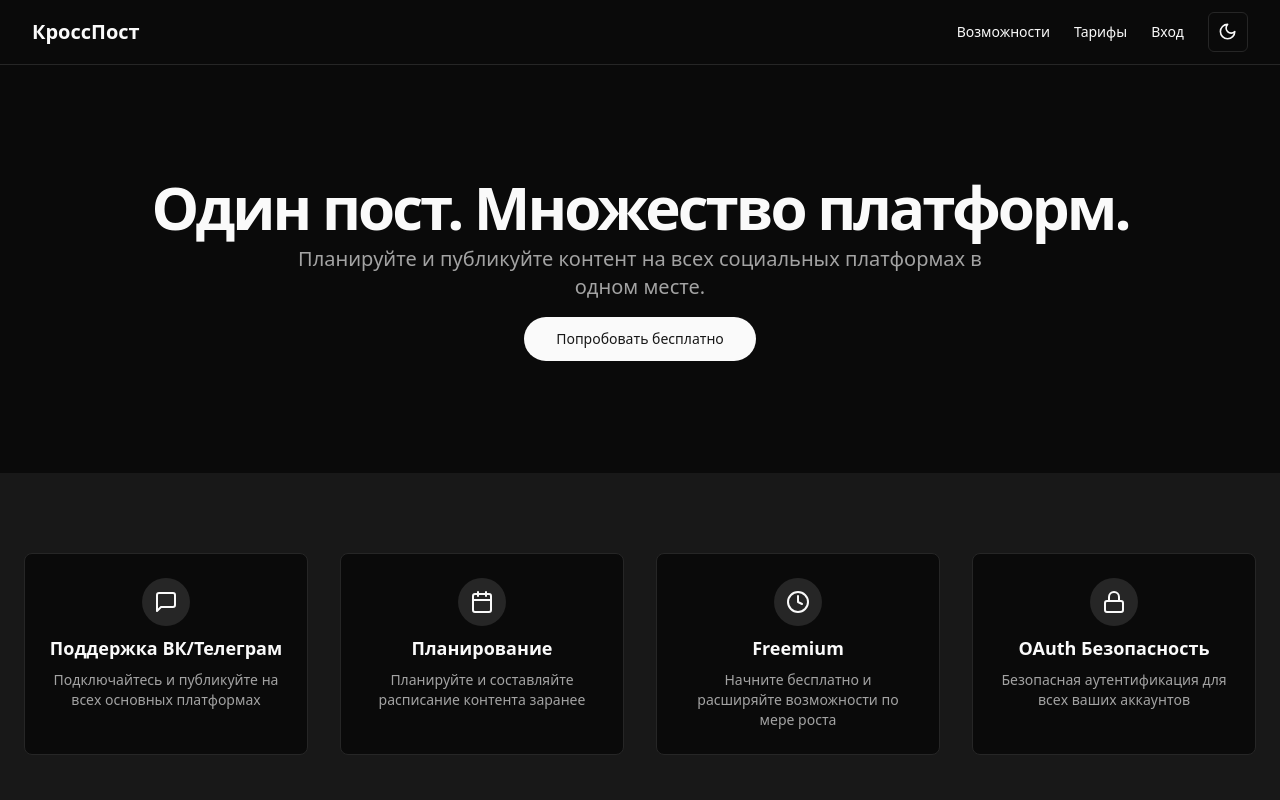
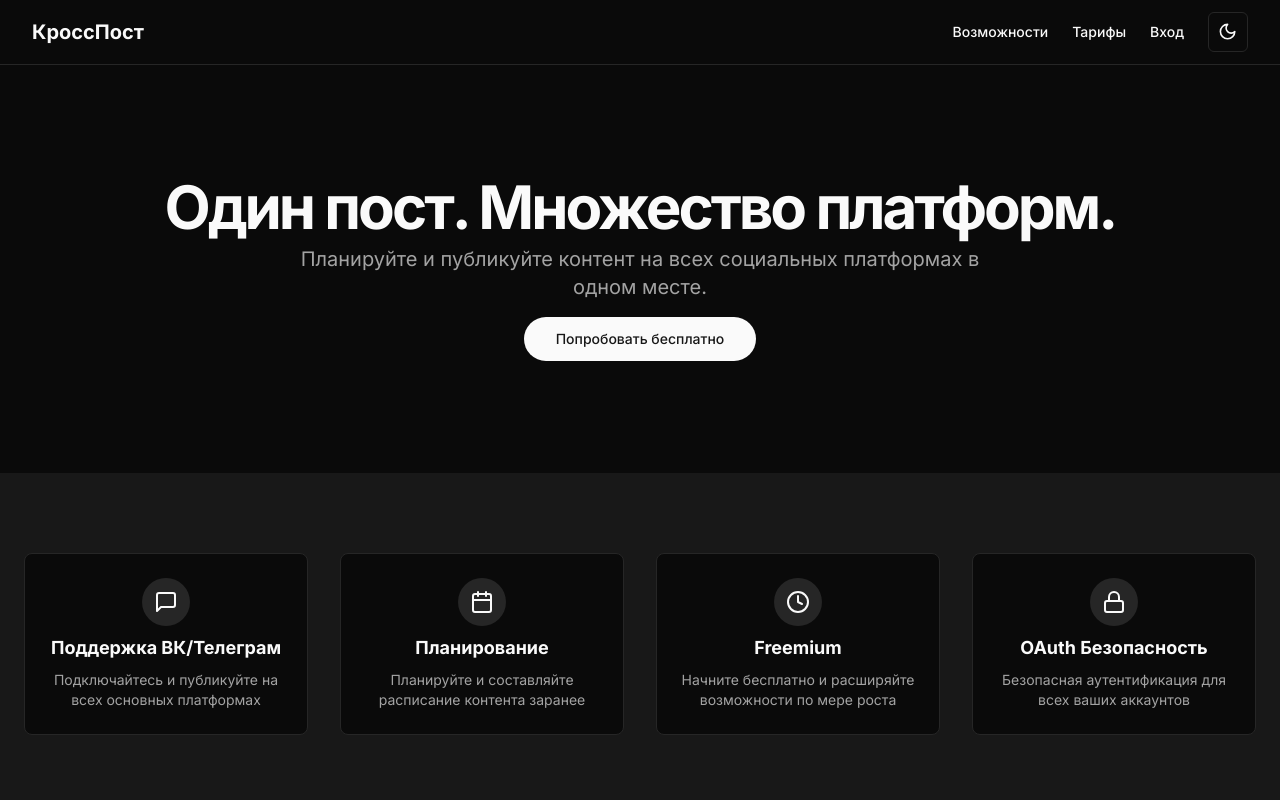
Before and after one commit to dkoeni9/crossposting-frontend, a React (Vite) app: page / in a window 1280 px wide. Shown: the top 800 px of the page. Built offline with nearby package versions, Linux system fonts and the light colour scheme.

Commit message:
add inter font

```diff
--- a/src/index.css
+++ b/src/index.css
@@ -172,5 +172,9 @@
 
     body {
         @apply bg-background text-foreground;
+        font-family: "Inter", ui-sans-serif, system-ui, -apple-system,
+            BlinkMacSystemFont, "Segoe UI", Roboto, "Helvetica Neue", Arial,
+            "Noto Sans", sans-serif, "Apple Color Emoji", "Segoe UI Emoji",
+            "Segoe UI Symbol", "Noto Color Emoji";
     }
 }
```
